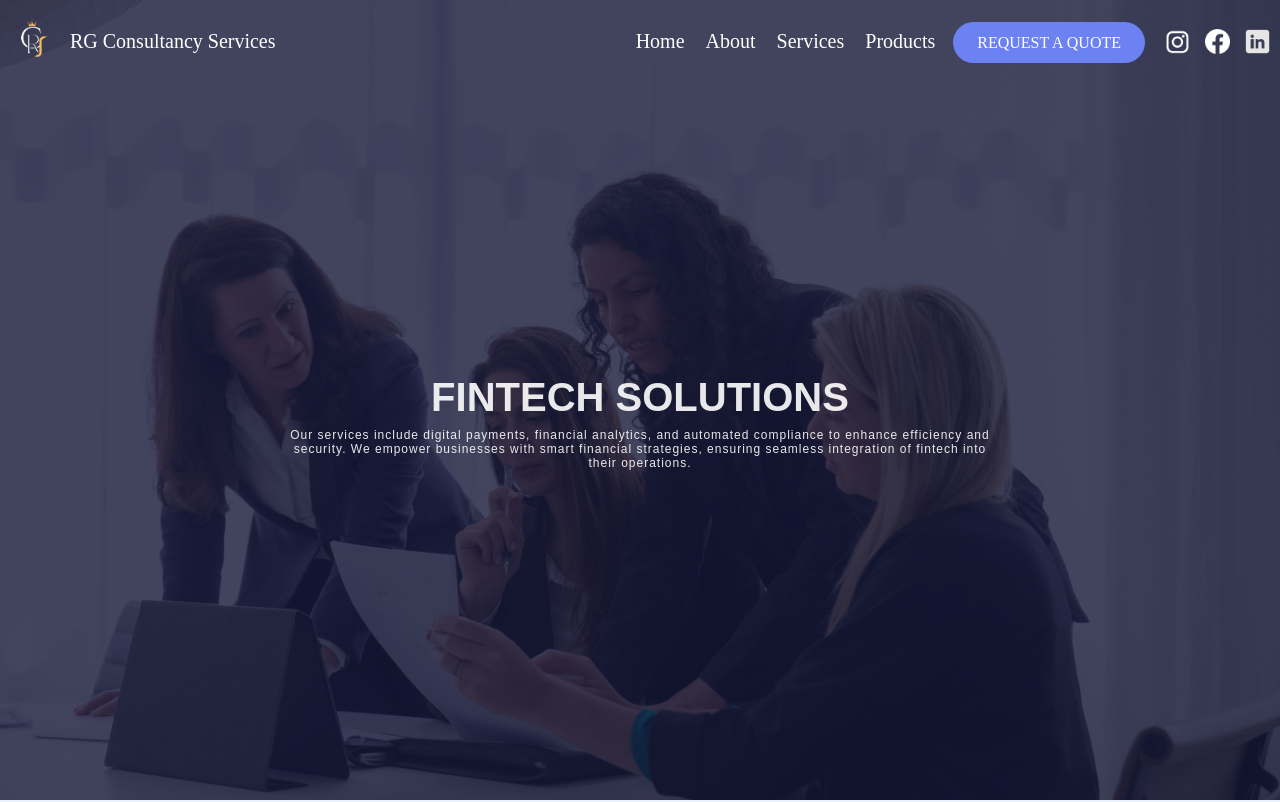
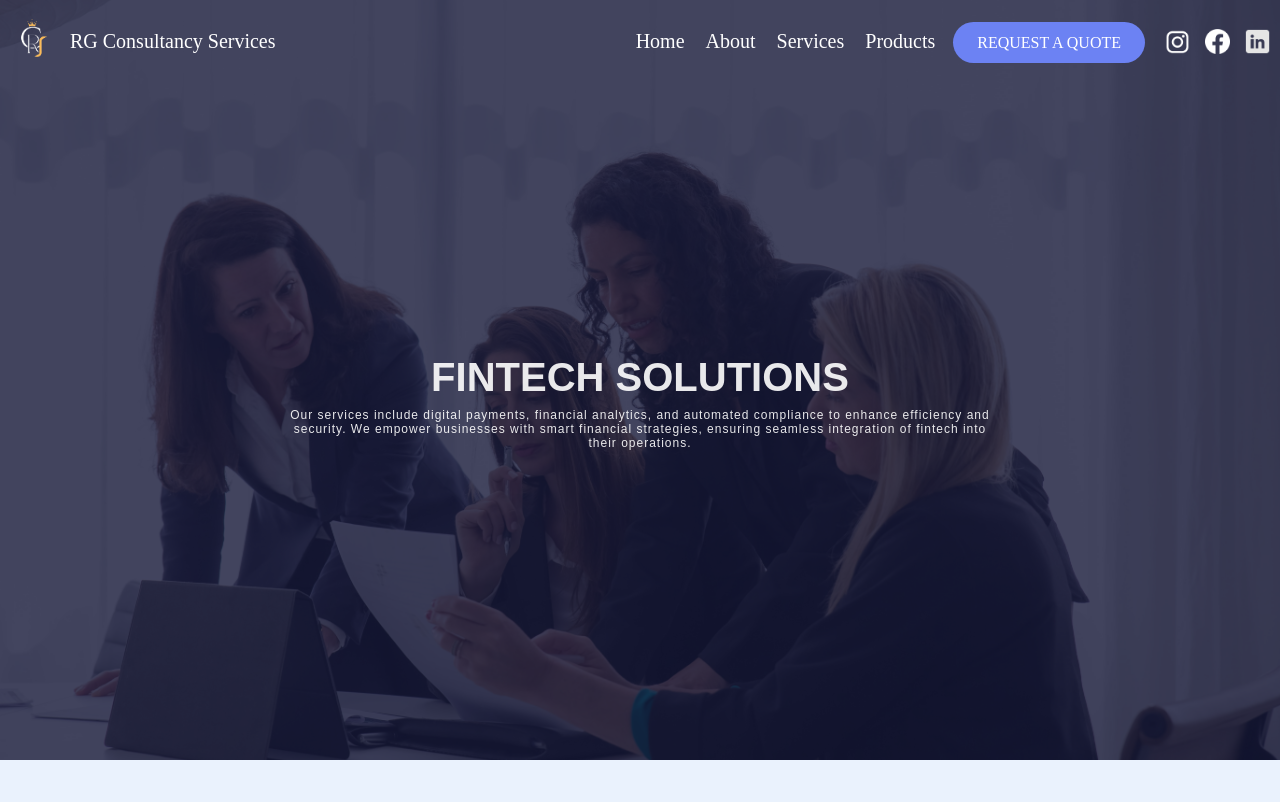
Before and after one commit to AdityaGoyal1505/RG, a website: page Fintech/index.html in a window 1280 px wide. Shown: the top 802 px of the page. Drawn offline with nearby package versions, Linux system fonts and the light colour scheme.

Commit message:
Added new FIX

```diff
--- a/About/style.css
+++ b/About/style.css
@@ -201,7 +201,7 @@ body {
 
 .hero {
     background: no-repeat center center/cover;
-    height: 100vh;
+    height: 95vh;
     position: relative;
     color: white;
     transition: background-image 1.5s cubic-bezier(0.77, 0, 0.175, 1);
--- a/style.css
+++ b/style.css
@@ -203,7 +203,7 @@ body {
 
 .hero {
     background:no-repeat center center/cover;
-    height: 100vh;
+    height: 95vh;
     position: relative;
     color: white;
     transition: background-image 1.5s cubic-bezier(0.77, 0, 0.175, 1);
--- a/style2.css
+++ b/style2.css
@@ -167,7 +167,7 @@ body {
 
 .hero {
     background: no-repeat center center/cover;
-    height: 100vh;
+    height: 95vh;
     position: relative;
     color: white;
     transition: background-image 1.5s cubic-bezier(0.77, 0, 0.175, 1);
@@ -312,9 +312,9 @@ body {
 
 .services .serv{
     display: grid;
-    /* grid-template-columns: 1fr 1fr;
-    grid-template-rows: 1fr 1fr; */
-    grid-template-columns: repeat(auto-fit, minmax(300px, 1fr));
+    grid-template-columns: 1fr 1fr;
+    grid-template-rows: 1fr 1fr;
+    /* grid-template-columns: repeat(auto-fit, minmax(300px, 1fr));  */
     grid-template-rows: auto;
     justify-content: center;
     gap: 50px;
```
